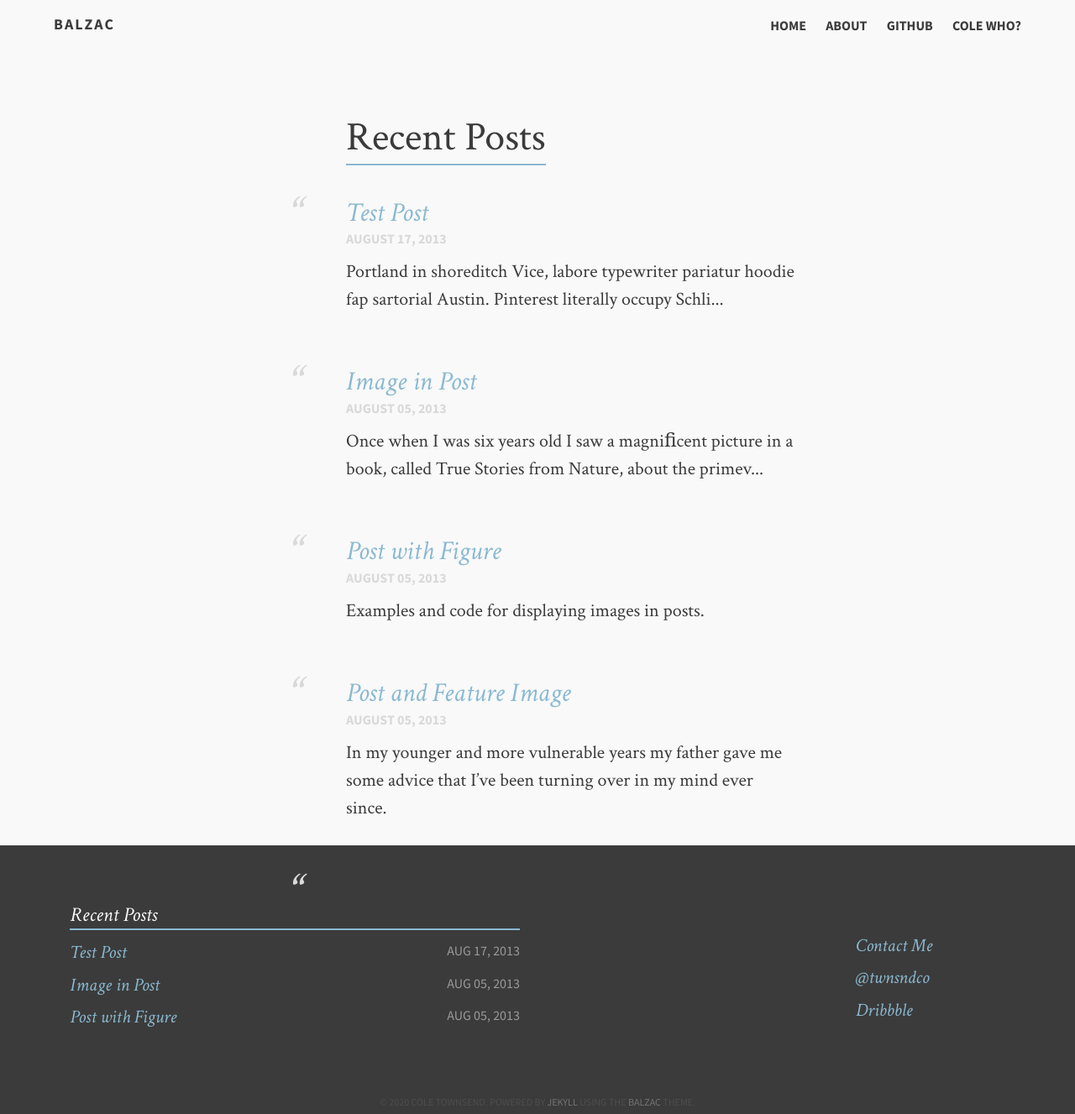
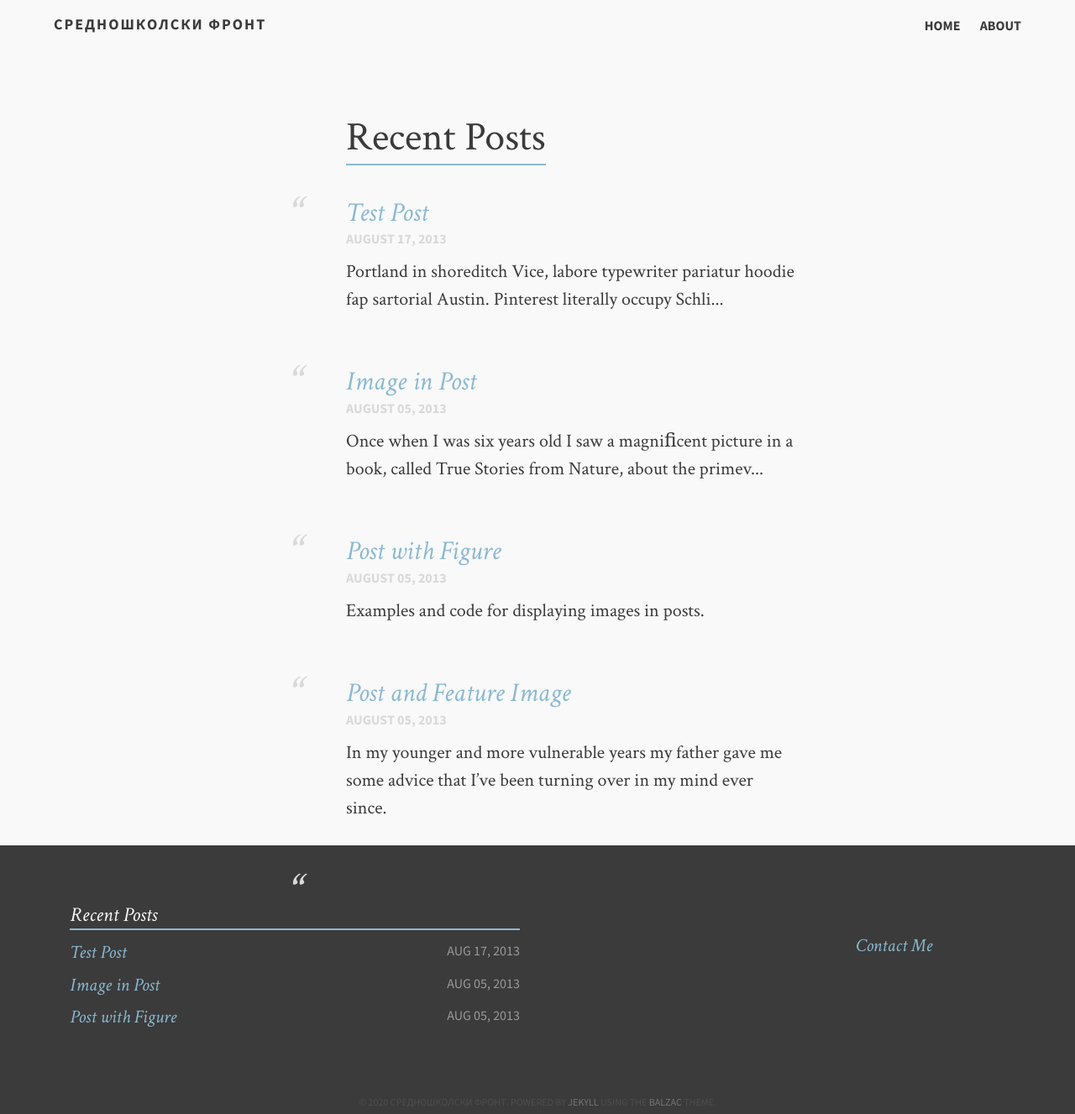
Before and after one commit to srednoshkolskifront/sf, a Jekyll site: the page built from index.md, in a window 1280 px wide. Shown: the whole page at 84% size. Built offline with Jekyll 4.4.1, drawn with Linux system fonts in a browser that asks for light colours.

Commit message:
Update _config.yml

```diff
--- a/_config.yml
+++ b/_config.yml
@@ -1,20 +1,20 @@
-title:            Balzac
-tagline:          A beautiful theme.
-description:      Describe your website.
-canonical: http://jekyll.gtat.me
+title:            Средношколски фронт
+tagline:
+description:
+canonical: https://srednoshkolskifront.tk/
 
 # Owner/author information
 owner:
-  name:           Cole Townsend
-  avatar:         avatar.png
-  bio:            "Aesthete & Athlete"
-  email:          cole@coletownsend.com
-  twitter:        twnsndco
-  github:         coletownsend
-  instagram:      ctrunsthis
-  dribbble:       coletownsend
-  disqus:         balzac
-  location:       "Buffalo, NY"
+  name:           Средношколски фронт
+  avatar:
+  bio:
+  email:
+  twitter:
+  github:
+  instagram:
+  dribbble:
+  disqus:
+  location:       Скопје, Македонија
   # Plug in your disqus shortname!
 
 tools:
@@ -30,15 +30,12 @@ opengraph:
 links:
   - title: About
     url: /about
-  - title: Github
-    url: https://github.com/ColeTownsend/Balzac-for-Jekyll
-    external: true
-  - title: Cole Who?
-    url: http://coletownsend.com
-    external: true
+#  - title: Cole Who?
+#    url: http://coletownsend.com
+#    external: true
 
 # http://en.wikipedia.org/wiki/List_of_tz_database_time_zones
-timezone:    America/New_York
+timezone:    Europe/Skopje
 future:      true
 highlighter: pygments
 markdown:    kramdown
```
